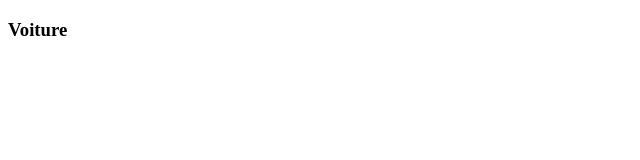
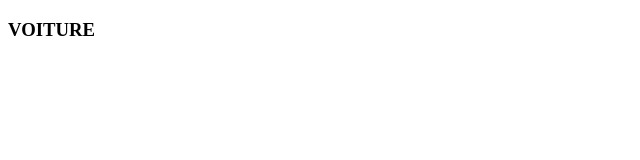
Before and after one commit to GuillemotClement/VUE-LEARN-Cours, a Vue app: page / in a window 1280 px wide. Shown: the top 160 px of the page, without its empty margins (0-640 px from the left). Built offline with nearby package versions, Linux system fonts and the light colour scheme.

Commit message:
Modifier des propriétés obtenu depuis props

```diff
--- a/src/components/Product.vue
+++ b/src/components/Product.vue
@@ -1,11 +1,13 @@
 <template>
-  <h3>{{ name }}</h3>
+  <h3>{{ title }}</h3>
 </template>
 
 <script setup lang="ts">
-  import { ref } from 'vue';
+  import { computed } from 'vue';
 
-  defineProps(['name']);
+  const props = defineProps(['name']);
+
+  const title = computed(() => props.name.toUpperCase());
 </script>
 
 <style lang="scss" scoped></style>
```
